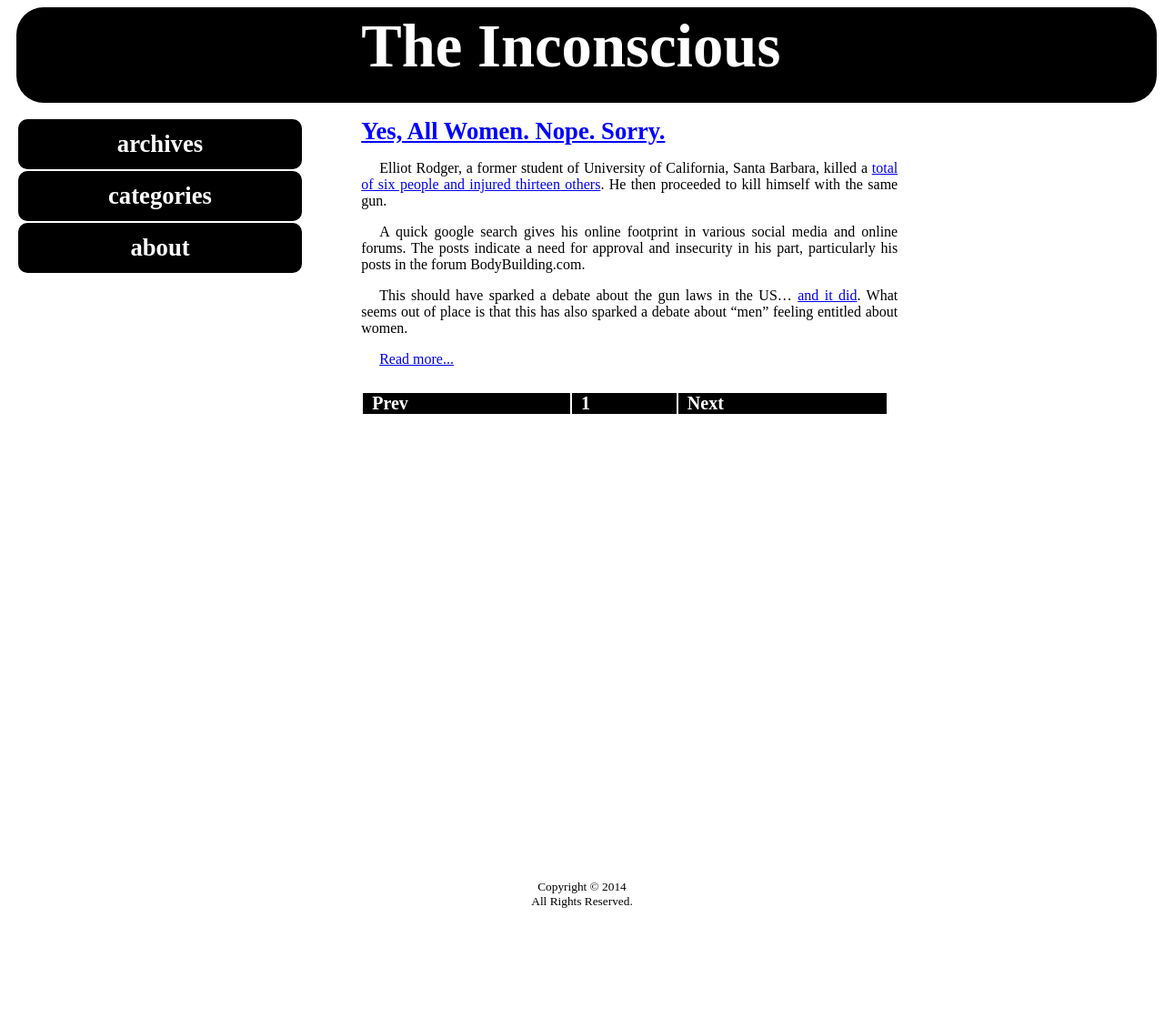
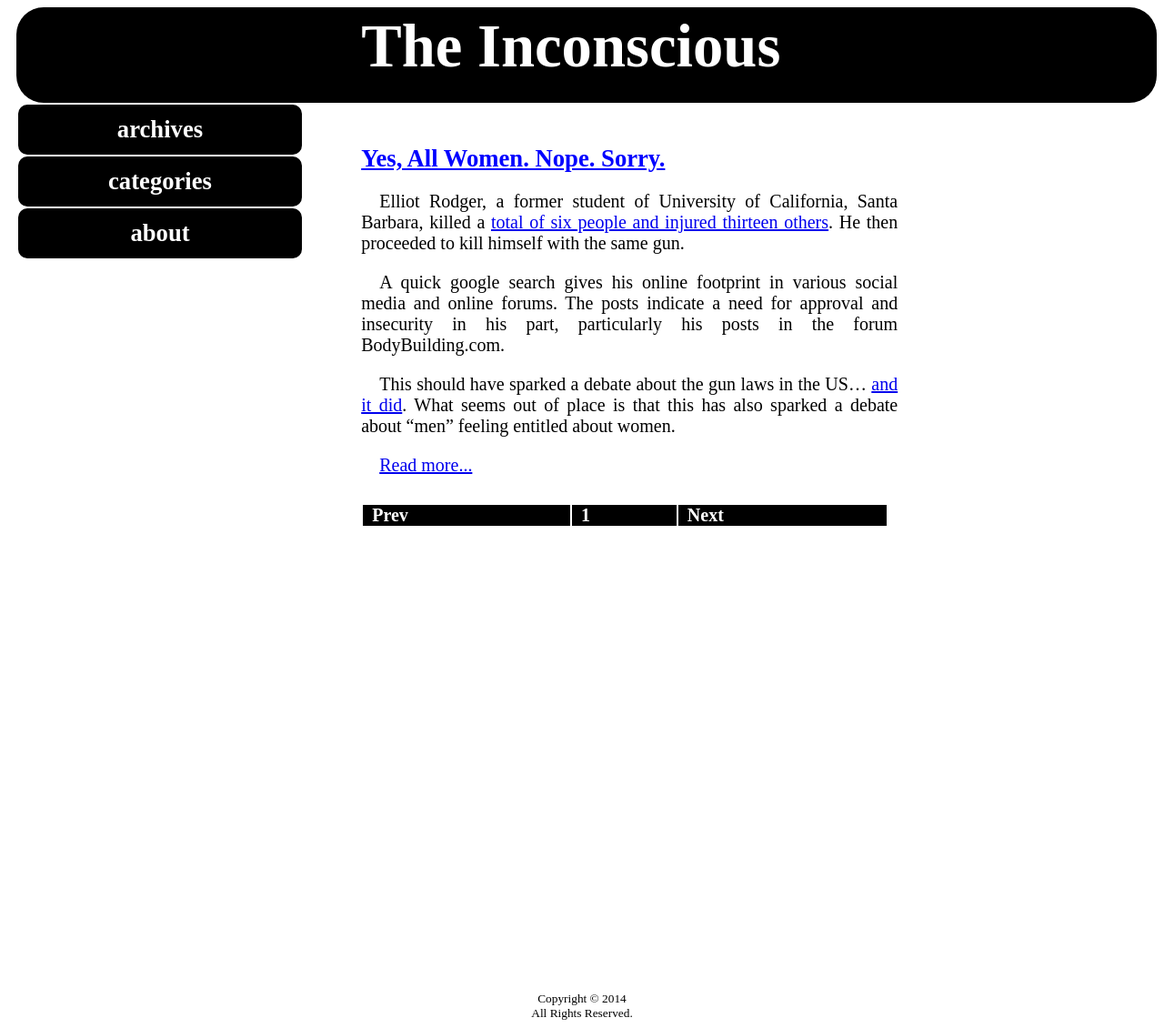
Before and after one commit to journalist/journalist.github.io, a Jekyll site: the page built from index.html, in a window 1280 px wide. Shown: the whole page at 91% size. Built offline with Jekyll 4.4.1, drawn with Linux system fonts in a browser that asks for light colours; nearby versions of some CDN libraries; Markdown is read by kramdown in place of the engine named in the settings; the list of posts is cut into pages by our own code; before the commit the page ends 1007 px from its top, so only the background shows below that.

Commit message:
Update css-conf.css

```diff
--- a/css/css-conf.css
+++ b/css/css-conf.css
@@ -9,9 +9,9 @@
 text-indent: 0px;
 }
 
-p {i
+p {
 font-family:"Times New Roman",Sans-Serif;
-font-size: 12pt;
+font-size: 15pt;
 text-align: justify;
 text-indent: 20px;
 }
@@ -172,6 +172,7 @@
 .center-section {
 margin-left: 30%;
 max-width: 600px;
+padding-top: 30px;
 }
 
 .footer-copyright {
```
